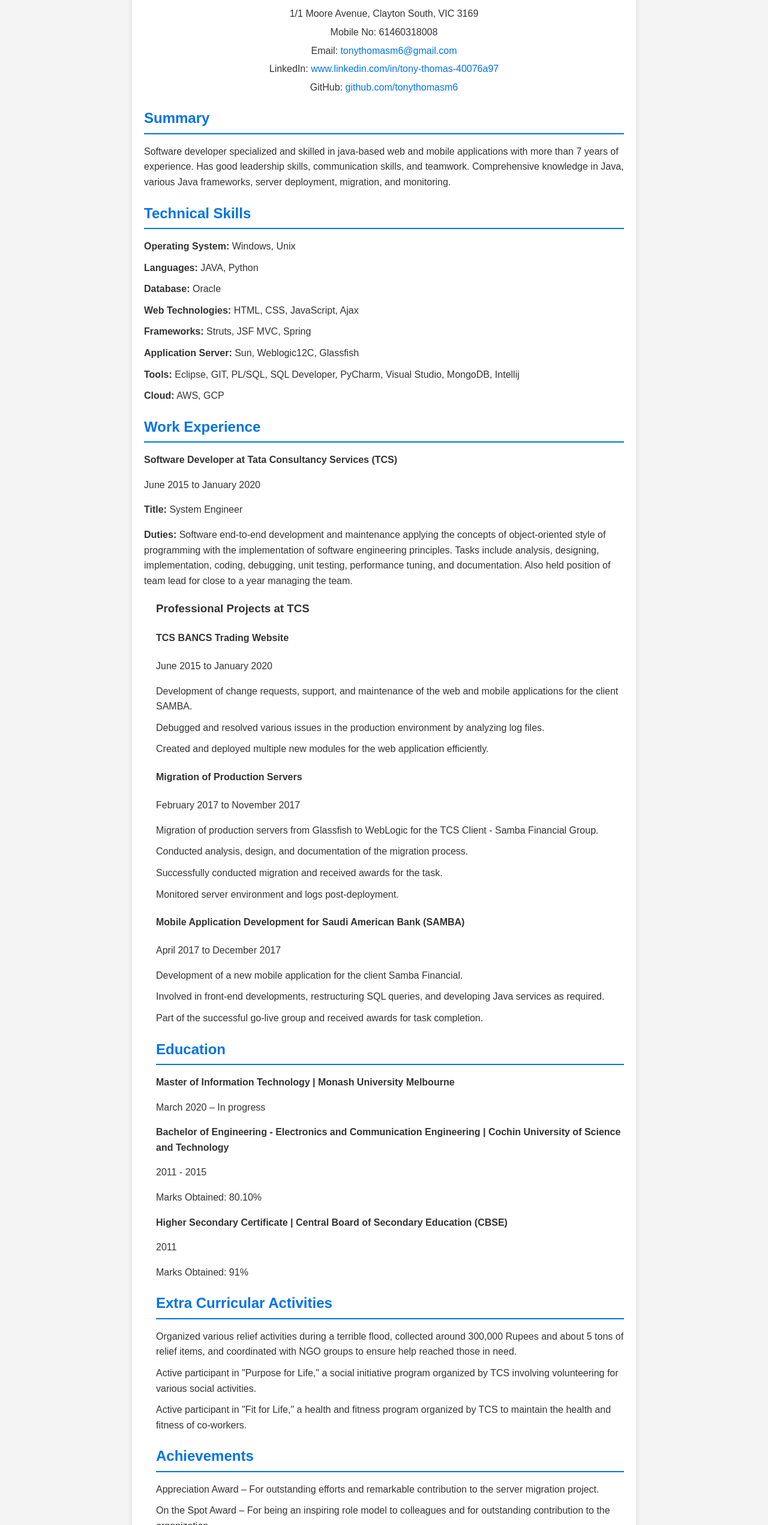
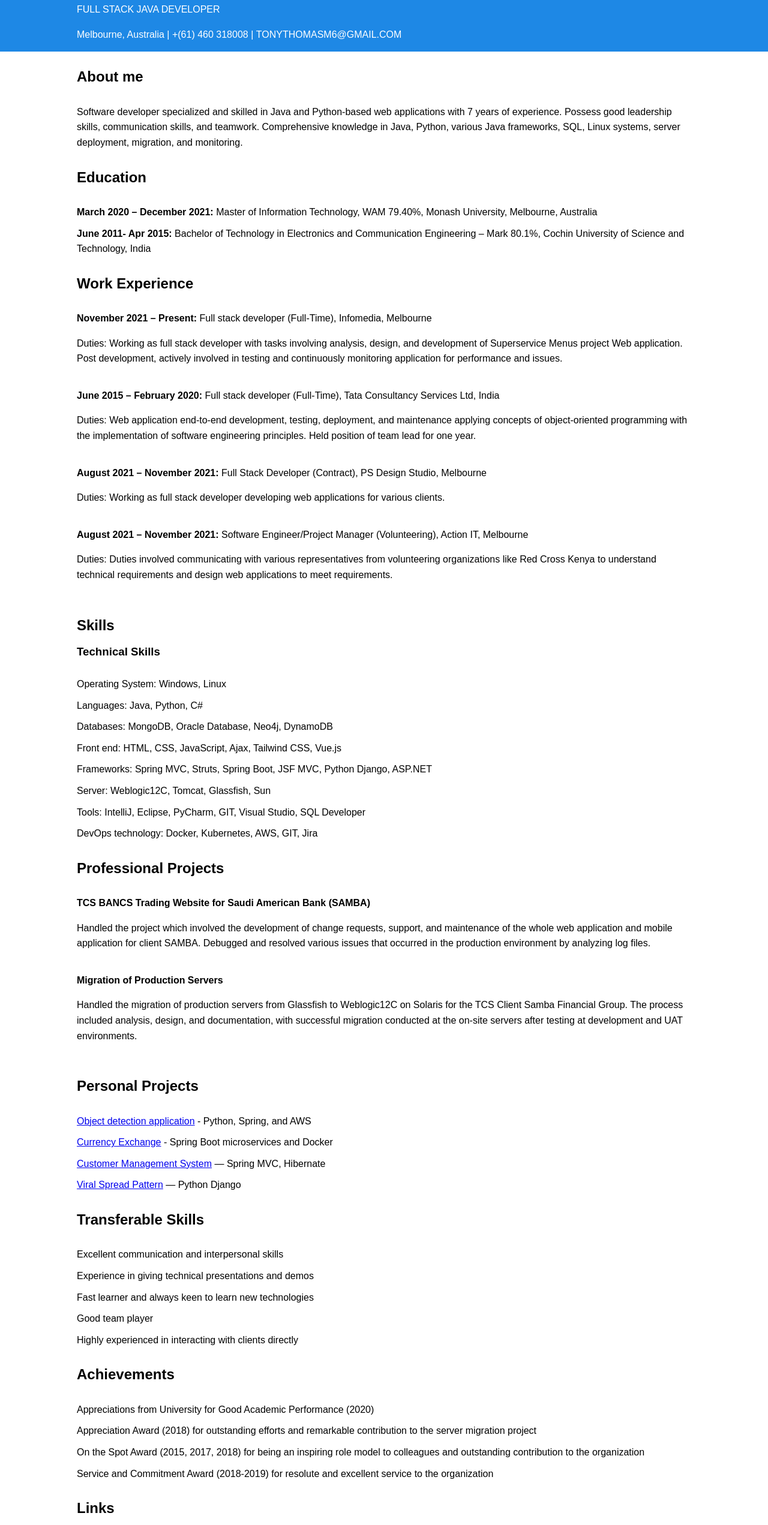
Before and after one commit to tonythomasm6/tonythomasm.com, a plain HTML site: page ui/resume.html in a window 1280 px wide. Shown: the part 104-2647 px from the top of the page at 60% size. Drawn offline with Linux system fonts and the light colour scheme.

Commit message:
Feat: Updated html. Updated resume with more contents and links

```diff
--- a/ui/resume.html
+++ b/ui/resume.html
@@ -3,138 +3,172 @@
 <head>
     <meta charset="UTF-8">
     <meta name="viewport" content="width=device-width, initial-scale=1.0">
-    <title>Resume - Tony Thomas Manthuruthil</title>
-    <link rel="stylesheet" href="css/resumeStyle.css">
+    <title>Resume - Tony Thomas</title>
+    <style>
+        body {
+            font-family: Arial, sans-serif;
+            margin: 0;
+            padding: 0;
+            line-height: 1.6;
+        }
+        .container {
+            width: 80%;
+            margin: auto;
+            overflow: hidden;
+        }
+        header {
+            background: #1e88e5;
+            color: #fff;
+            padding-top: 30px;
+            min-height: 70px;
+            border-bottom: #FFFFFF 3px solid;
+        }
+        header a {
+            color: #fff;
+            text-decoration: none;
+            text-transform: uppercase;
+            font-size: 16px;
+        }
+        header ul {
+            padding: 0;
+            list-style: none;
+        }
+        header ul li {
+            display: inline;
+            padding: 0 20px 0 20px;
+        }
+        h1, h2, h3 {
+            margin: 0;
+            padding-bottom: 10px;
+        }
+        .main {
+            padding: 20px;
+        }
+        .main ul {
+            list-style: none;
+            padding: 0;
+        }
+        .main ul li {
+            padding-bottom: 10px;
+        }
+        .main p {
+            padding-bottom: 10px;
+        }
+
+    </style>
 </head>
 <body>
-    <div class="container">
-        <h1>Tony Thomas Manthuruthil</h1>
+    <header>
+        <div class="container">
+            <h1>TONY THOMAS</h1>
+            <p>FULL STACK JAVA DEVELOPER</p>
+            <p>Melbourne, Australia | +(61) 460 318008 | <a href="mailto:tonythomasm6@gmail.com">tonythomasm6@gmail.com</a></p>
+        </div>
+    </header>
+    <div class="container main">
+        <section>
+            <h2>About me</h2>
+            <p>Software developer specialized and skilled in Java and Python-based web applications with 7 years of experience. Possess good leadership skills, communication skills, and teamwork. Comprehensive knowledge in Java, Python, various Java frameworks, SQL, Linux systems, server deployment, migration, and monitoring.</p>
+        </section>
 
-        <div class="contact-info">
-            <p>1/1 Moore Avenue, Clayton South, VIC 3169</p>
-            <p>Mobile No: 61460318008</p>
-            <p>Email: <a href="mailto:tonythomasm6@gmail.com">tonythomasm6@gmail.com</a></p>
-            <p>LinkedIn: <a href="https://linkedin.com/in/tony-thomas-40076a97" target="_blank">www.linkedin.com/in/tony-thomas-40076a97</a></p>
-            <p>GitHub: <a href="https://github.com/tonythomasm6" target="_blank">github.com/tonythomasm6</a></p>
-        </div>
-
-        <div class="section summary">
-            <h2>Summary</h2>
-            <p>Software developer specialized and skilled in java-based web and mobile applications with more than 7 years of experience. Has good leadership skills, communication skills, and teamwork. Comprehensive knowledge in Java, various Java frameworks, server deployment, migration, and monitoring.</p>
-        </div>
-
-        <div class="section technical-skills">
-            <h2>Technical Skills</h2>
-            <ul>
-                <li><strong>Operating System:</strong> Windows, Unix</li>
-                <li><strong>Languages:</strong> JAVA, Python</li>
-                <li><strong>Database:</strong> Oracle</li>
-                <li><strong>Web Technologies:</strong> HTML, CSS, JavaScript, Ajax</li>
-                <li><strong>Frameworks:</strong> Struts, JSF MVC, Spring</li>
-                <li><strong>Application Server:</strong> Sun, Weblogic12C, Glassfish</li>
-                <li><strong>Tools:</strong> Eclipse, GIT, PL/SQL, SQL Developer, PyCharm, Visual Studio, MongoDB, Intellij</li>
-                <li><strong>Cloud:</strong> AWS, GCP</li>
-            </ul>
-        </div>
-
-        <div class="section work-experience">
-            <h2>Work Experience</h2>
-            <p><strong>Software Developer at Tata Consultancy Services (TCS)</strong></p>
-            <p>June 2015 to January 2020</p>
-            <p><strong>Title:</strong> System Engineer</p>
-            <p><strong>Duties:</strong> Software end-to-end development and maintenance applying the concepts of object-oriented style of programming with the implementation of software engineering principles. Tasks include analysis, designing, implementation, coding, debugging, unit testing, performance tuning, and documentation. Also held position of team lead for close to a year managing the team.</p>
-
-            <div class="projects">
-                <h3>Professional Projects at TCS</h3>
-
-                <h4>TCS BANCS Trading Website</h4>
-                <p>June 2015 to January 2020</p>
-                <ul>
-                    <li>Development of change requests, support, and maintenance of the web and mobile applications for the client SAMBA.</li>
-                    <li>Debugged and resolved various issues in the production environment by analyzing log files.</li>
-                    <li>Created and deployed multiple new modules for the web application efficiently.</li>
-                </ul>
-
-                <h4>Migration of Production Servers</h4>
-                <p>February 2017 to November 2017</p>
-                <ul>
-                    <li>Migration of production servers from Glassfish to WebLogic for the TCS Client - Samba Financial Group.</li>
-                    <li>Conducted analysis, design, and documentation of the migration process.</li>
-                    <li>Successfully conducted migration and received awards for the task.</li>
-                    <li>Monitored server environment and logs post-deployment.</li>
-                </ul>
-
-                <h4>Mobile Application Development for Saudi American Bank (SAMBA)</h4>
-                <p>April 2017 to December 2017</p>
-                <ul>
-                    <li>Development of a new mobile application for the client Samba Financial.</li>
-                    <li>Involved in front-end developments, restructuring SQL queries, and developing Java services as required.</li>
-                    <li>Part of the successful go-live group and received awards for task completion.</li>
-                </ul>
-            </div>
-        </div>
-
-        <div class="section education">
+        <section>
             <h2>Education</h2>
             <ul>
+                <li><strong>March 2020 – December 2021:</strong> Master of Information Technology, WAM 79.40%, Monash University, Melbourne, Australia</li>
+                <li><strong>June 2011- Apr 2015:</strong> Bachelor of Technology in Electronics and Communication Engineering – Mark 80.1%, Cochin University of Science and Technology, India</li>
+            </ul>
+        </section>
+
+        <section>
+            <h2>Work Experience</h2>
+            <ul>
                 <li>
-                    <strong>Master of Information Technology | Monash University Melbourne</strong>
-                    <p>March 2020 – In progress</p>
+                    <strong>November 2021 – Present:</strong> Full stack developer (Full-Time), Infomedia, Melbourne
+                    <p>Duties: Working as full stack developer with tasks involving analysis, design, and development of Superservice Menus project Web application. Post development, actively involved in testing and continuously monitoring application for performance and issues.</p>
                 </li>
                 <li>
-                    <strong>Bachelor of Engineering - Electronics and Communication Engineering | Cochin University of Science and Technology</strong>
-                    <p>2011 - 2015</p>
-                    <p>Marks Obtained: 80.10%</p>
+                    <strong>June 2015 – February 2020:</strong> Full stack developer (Full-Time), Tata Consultancy Services Ltd, India
+                    <p>Duties: Web application end-to-end development, testing, deployment, and maintenance applying concepts of object-oriented programming with the implementation of software engineering principles. Held position of team lead for one year.</p>
                 </li>
                 <li>
-                    <strong>Higher Secondary Certificate | Central Board of Secondary Education (CBSE)</strong>
-                    <p>2011</p>
-                    <p>Marks Obtained: 91%</p>
+                    <strong>August 2021 – November 2021:</strong> Full Stack Developer (Contract), PS Design Studio, Melbourne
+                    <p>Duties: Working as full stack developer developing web applications for various clients.</p>
+                </li>
+                <li>
+                    <strong>August 2021 – November 2021:</strong> Software Engineer/Project Manager (Volunteering), Action IT, Melbourne
+                    <p>Duties: Duties involved communicating with various representatives from volunteering organizations like Red Cross Kenya to understand technical requirements and design web applications to meet requirements.</p>
                 </li>
             </ul>
-        </div>
+        </section>
 
-        <div class="section activities">
-            <h2>Extra Curricular Activities</h2>
+        <section>
+            <h2>Skills</h2>
+            <h3>Technical Skills</h3>
             <ul>
-                <li>Organized various relief activities during a terrible flood, collected around 300,000 Rupees and about 5 tons of relief items, and coordinated with NGO groups to ensure help reached those in need.</li>
-                <li>Active participant in "Purpose for Life," a social initiative program organized by TCS involving volunteering for various social activities.</li>
-                <li>Active participant in "Fit for Life," a health and fitness program organized by TCS to maintain the health and fitness of co-workers.</li>
+                <li>Operating System: Windows, Linux</li>
+                <li>Languages: Java, Python, C#</li>
+                <li>Databases: MongoDB, Oracle Database, Neo4j, DynamoDB</li>
+                <li>Front end: HTML, CSS, JavaScript, Ajax, Tailwind CSS, Vue.js</li>
+                <li>Frameworks: Spring MVC, Struts, Spring Boot, JSF MVC, Python Django, ASP.NET</li>
+                <li>Server: Weblogic12C, Tomcat, Glassfish, Sun</li>
+                <li>Tools: IntelliJ, Eclipse, PyCharm, GIT, Visual Studio, SQL Developer</li>
+                <li>DevOps technology: Docker, Kubernetes, AWS, GIT, Jira</li>
             </ul>
-        </div>
+        </section>
 
-        <div class="section achievements">
+        <section>
+            <h2>Professional Projects</h2>
+            <ul>
+                <li>
+                    <strong>TCS BANCS Trading Website for Saudi American Bank (SAMBA)</strong>
+                    <p>Handled the project which involved the development of change requests, support, and maintenance of the whole web application and mobile application for client SAMBA. Debugged and resolved various issues that occurred in the production environment by analyzing log files.</p>
+                </li>
+                <li>
+                    <strong>Migration of Production Servers</strong>
+                    <p>Handled the migration of production servers from Glassfish to Weblogic12C on Solaris for the TCS Client Samba Financial Group. The process included analysis, design, and documentation, with successful migration conducted at the on-site servers after testing at development and UAT environments.</p>
+                </li>
+            </ul>
+        </section>
+
+        <section>
+            <h2>Personal Projects</h2>
+            <ul>
+                <li><a href="https://github.com/tonythomasm6/ObjectDetection-AWS" target="_blank">Object detection application</a> - Python, Spring, and AWS</li>
+                <li><a href="https://github.com/tonythomasm6/CurrencyConversion-Microservices" target="_blank">Currency Exchange</a> - Spring Boot microservices and Docker</li>
+                <li><a href="https://github.com/tonythomasm6/SpringMVC-Hibernate-CustomerManagementSM" target="_blank">Customer Management System</a> — Spring MVC, Hibernate</li>
+                <li><a href="https://github.com/tonythomasm6/ViralSpreadPattern_PythonDjango" target="_blank">Viral Spread Pattern</a> — Python Django</li>
+            </ul>
+        </section>
+
+        <section>
+            <h2>Transferable Skills</h2>
+            <ul>
+                <li>Excellent communication and interpersonal skills</li>
+                <li>Experience in giving technical presentations and demos</li>
+                <li>Fast learner and always keen to learn new technologies</li>
+                <li>Good team player</li>
+                <li>Highly experienced in interacting with clients directly</li>
+            </ul>
+        </section>
+
+        <section>
             <h2>Achievements</h2>
             <ul>
-                <li>Appreciation Award – For outstanding efforts and remarkable contribution to the server migration project.</li>
-                <li>On the Spot Award – For being an inspiring role model to colleagues and for outstanding contribution to the organization.</li>
-                <li>Service and Commitment Award – For resolute and excellent service to the organization.</li>
+                <li>Appreciations from University for Good Academic Performance (2020)</li>
+                <li>Appreciation Award (2018) for outstanding efforts and remarkable contribution to the server migration project</li>
+                <li>On the Spot Award (2015, 2017, 2018) for being an inspiring role model to colleagues and outstanding contribution to the organization</li>
+                <li>Service and Commitment Award (2018-2019) for resolute and excellent service to the organization</li>
             </ul>
-        </div>
+        </section>
 
-        <div class="section reference">
-            <h2>Reference</h2>
+        <section class="links">
+            <h2>Links</h2>
             <ul>
-                <li>
-                    <strong>Thanseeh BH</strong>
-                    <p>Team Lead, Tata Consultancy Services (TCS)</p>
-                    <p>Phone: +91 7709008524</p>
-                    <p>Email: <a href="mailto:thanseeh.bh@tcs.com">thanseeh.bh@tcs.com</a></p>
-                </li>
-                <li>
-                    <strong>Aemson Mathew</strong>
-                    <p>Project Lead, Tata Consultancy Services (TCS)</p>
-                    <p>Phone: +4796995235</p>
-                    <p>Email: <a href="mailto:aemson.michael@tcs.com">aemson.michael@tcs.com</a></p>
-                </li>
-                <li>
-                    <strong>Vipul Krishnan MD</strong>
-                    <p>Co-Worker, Tata Consultancy Services (TCS)</p>
-                    <p>Phone: 0420704583</p>
-                    <p>Email: <a href="mailto:vipulkrishnanmd@gmail.com">vipulkrishnanmd@gmail.com</a></p>
-                </li>
+                <li><a href="https://www.linkedin.com/in/tony-thomas-40076a97/" target="_blank">LinkedIn</a></li>
+                <li><a href="https://github.com/tonythomasm6/" target="_blank">GitHub</a></li>
+                <li><a href="http://www.tonythomasm.com/" target="_blank">Website</a></li>
             </ul>
-        </div>
+        </section>
     </div>
 </body>
 </html>
```
Also changed, not shown: ui/about.html (+66 -0 lines), ui/blog.html (+79 -5 lines), ui/blogs/blog1_aws.html (added, +64 -0 lines), ui/assets/profile-pic.jpeg (added), 1 other file.
